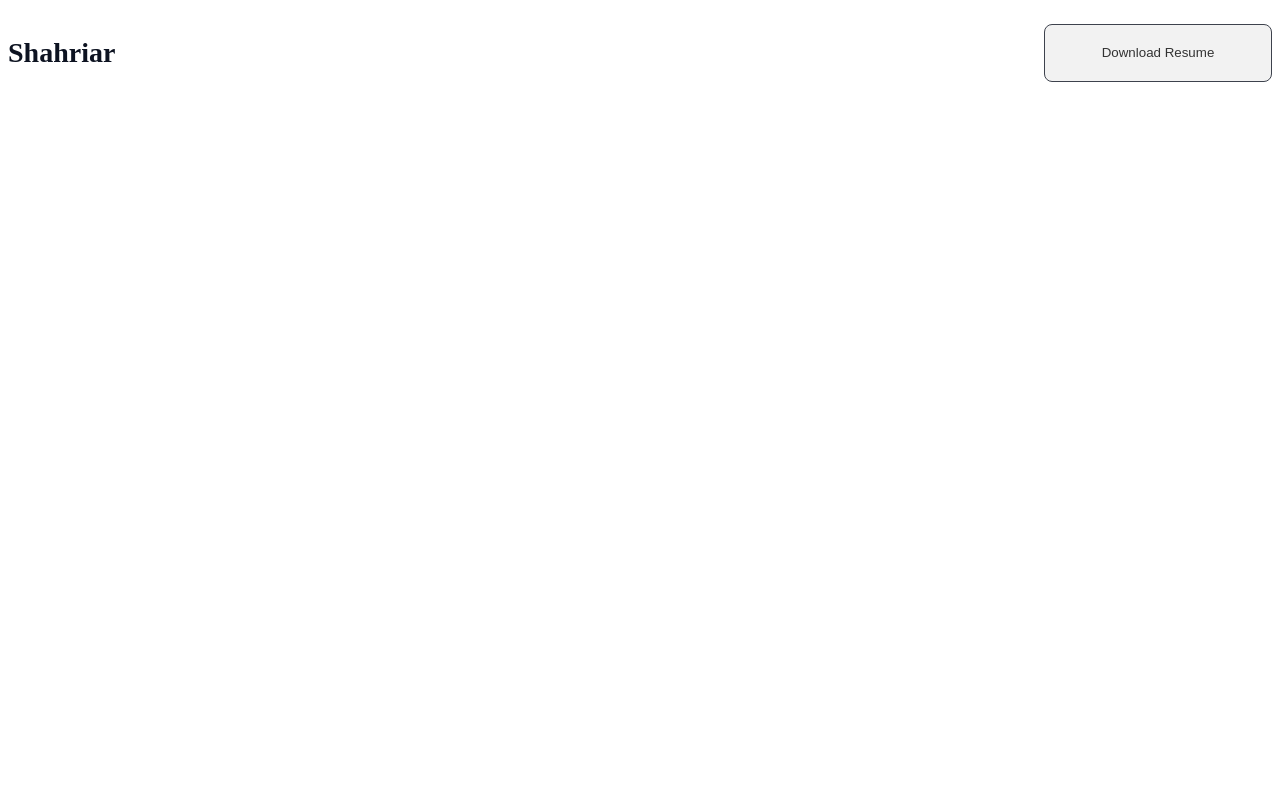
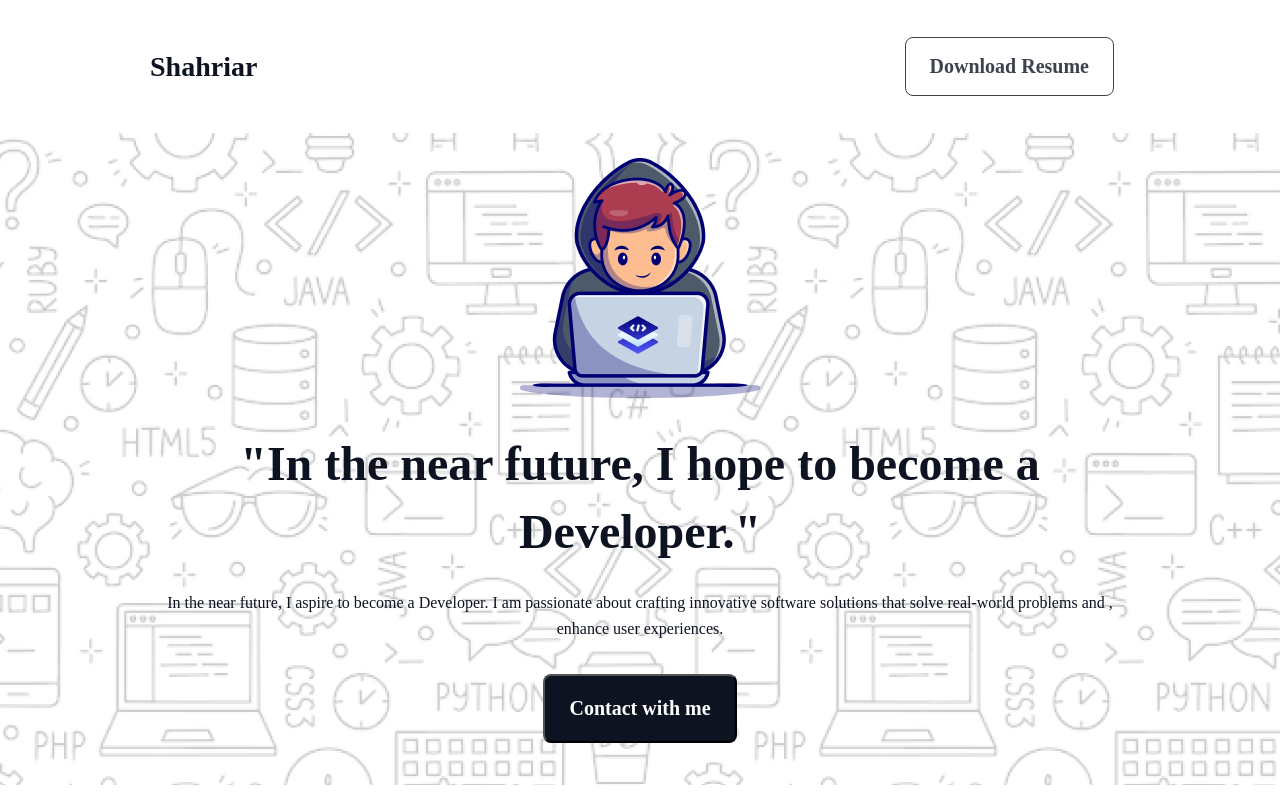
Before and after one commit to labib1925/assaingment1, a plain HTML site: page index.html in a window 1280 px wide. Drawn offline with Linux system fonts and the light colour scheme; a web font is replaced by a local one.

Commit message:
hero section and nav styles

```diff
--- a/index.html
+++ b/index.html
@@ -6,20 +6,34 @@
     <meta name="viewport" content="width=device-width, initial-scale=1.0">
     <title>First Assignment</title>
     <link rel="preconnect" href="https://fonts.googleapis.com">
-<link rel="preconnect" href="https://fonts.gstatic.com" crossorigin>
-<link href="https://fonts.googleapis.com/css2?family=Azeret+Mono:ital,wght@0,100..900;1,100..900&display=swap" rel="stylesheet">
+    <link rel="preconnect" href="https://fonts.gstatic.com" crossorigin>
+    <link href="https://fonts.googleapis.com/css2?family=Azeret+Mono:ital,wght@0,100..900;1,100..900&display=swap"
+        rel="stylesheet">
     <link rel="stylesheet" href="styles/style.css">
 </head>
 
 <body class="azert-mono">
-    <header>
+    <header class="hero-bg">
         <nav>
             <h3 class="nav-title">Shahriar</h3>
-            <a href=""><button class="btn-primary">Download Resume</button></a>
+            <a class="nav-button" href="">Download Resume</a>
         </nav>
     </header>
     <main>
+        <section id="hero">
+            <div class="hero-content">
+                <div class="hero1">
+                    <img src="assets/Group.png" alt="">
+                </div>
 
+               <h1 class="hero-title">"In the near future, I hope to become a <br>Developer."</h1>
+               <p class="desc">In the near future, I aspire to become a Developer. I am passionate about crafting innovative software solutions that solve real-world problems and ,<br>enhance user experiences.</p>
+               <div class="btn-container">
+                <button class="btn">Contact with me</button>
+            </div>
+
+            </div>
+        </section>
     </main>
     <footer>
 
--- a/styles/style.css
+++ b/styles/style.css
@@ -1,3 +1,13 @@
+* {
+    margin: 0px;
+    padding: 0px;
+}
+
+img {
+    max-width: 100%;
+}
+
+/* font */
 .azert-mono {
     font-family: "Azeret Mono", monospace;
     font-optical-sizing: auto;
@@ -21,17 +31,91 @@ nav {
     line-height: 33px;
     letter-spacing: 0%;
     text-align: left;
+    padding: 50px 150px;
 }
 
-.btn-primary {
+.nav-button {
     box-sizing: border-box;
     border: 1px solid rgb(13, 19, 33);
     border-radius: 8px;
+    color: rgb(13, 19, 33);
+    font-family: Azeret Mono;
+    font-size: 20px;
+    font-weight: 600;
+    line-height: 23px;
+    letter-spacing: 0%;
+    text-align: center;
     opacity: 0.8;
-    width: 228px;
-    height: 58px;
-    left: 1046px;
-    top: 38px;
     padding: 17px 24px 17px 24px;
+    text-decoration: none;
+}
+
+nav {
+    padding-right: 166px;
+}
+
+.btn-container {
+    text-align: center;
 
 }
+
+.btn {
+    padding: 21px 24px 21px 24px;
+    color: rgb(255, 255, 255);
+    font-family: Azeret Mono;
+    font-size: 20px;
+    font-weight: 600;
+    line-height: 23px;
+    letter-spacing: 0%;
+    text-align: center;
+    border-radius: 8px;
+    background: rgb(13, 19, 33);
+  margin-bottom: 44px;
+
+}
+
+/* hero section */
+#hero {
+    height: 652px;
+    background-image: url(../assets/Hero-bg.png);
+    background-size: cover;
+    background-position: center;
+    display: flex;
+    justify-content: center;
+    align-items: center;
+}
+
+#hero .hero1 {
+    display: flex;
+    justify-content: center;
+    align-items: center;
+
+}
+
+#hero .hero-content .hero-title {
+    color: rgb(13, 19, 33);
+    font-family: Azeret Mono;
+    font-size: 48px;
+    font-weight: 800;
+    line-height: 68px;
+    letter-spacing: 0%;
+    text-align: center;
+    margin-bottom: 24px;
+}
+
+#hero .hero-content .desc {
+    color: rgb(13, 19, 33);
+    font-family: Azeret Mono;
+    font-size: 16px;
+    font-weight: 400;
+    line-height: 26px;
+    letter-spacing: 0%;
+    text-align: center;
+    margin-bottom: 32px;
+}
+
+#hero .hero-content .hero1 {
+    margin-top: 26px;
+    margin-bottom: 32px;
+
+}
```
